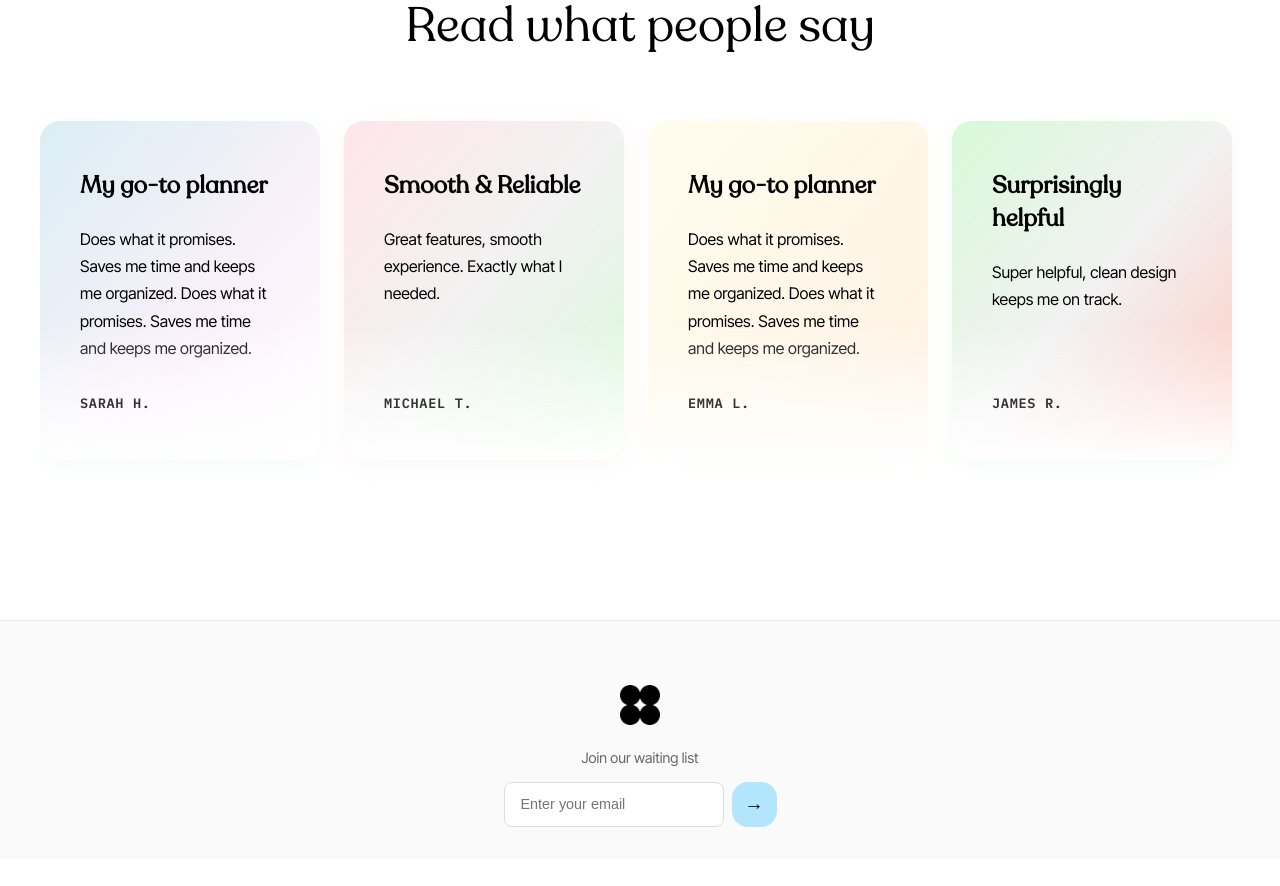
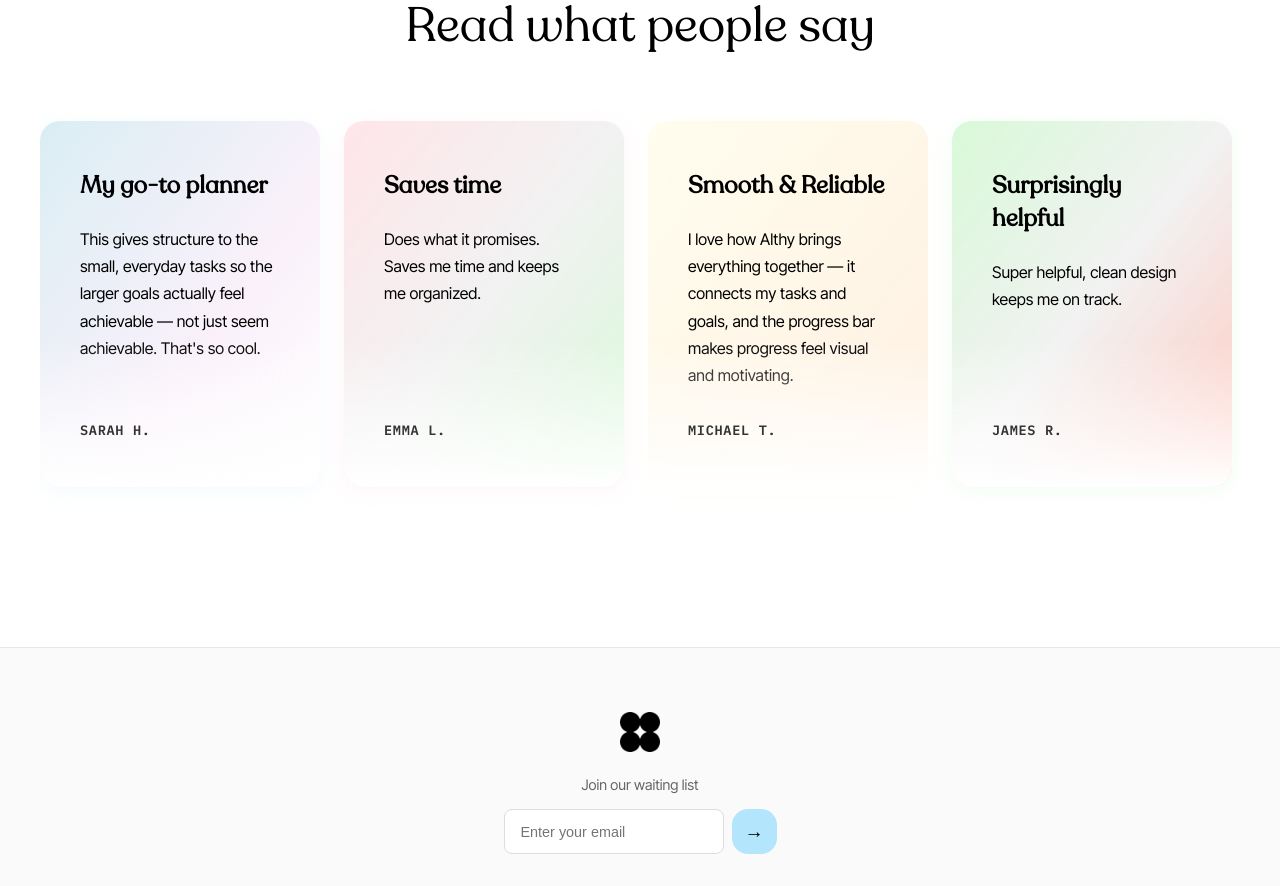
Before and after one commit to AlthyPlanner/app, a React (Create React App) app in the folder client/: page / in a window 1280 px wide. Shown: the part 1380-2266 px from the top of the page. Before the commit the page ends 2239 px from the top, so only its background shows below. Built offline with nearby package versions, Linux system fonts and the light colour scheme; no server answers; a web font is replaced by a local one.

Commit message:
updated testimonial content

```diff
--- a/client/src/components/pages/LandingPage.js
+++ b/client/src/components/pages/LandingPage.js
@@ -79,18 +79,18 @@ const LandingPage = () => {
   const testimonials = [
     {
       title: "My go-to planner",
-      text: "Does what it promises. Saves me time and keeps me organized. Does what it promises. Saves me time and keeps me organized.",
+      text: "This gives structure to the small, everyday tasks so the larger goals actually feel achievable — not just seem achievable. That's so cool.",
       author: "SARAH H."
     },
     {
-      title: "Smooth & Reliable",
-      text: "Great features, smooth experience. Exactly what I needed.",
-      author: "MICHAEL T."
+      title: "Saves time",
+      text: "Does what it promises. Saves me time and keeps me organized.",
+      author: "EMMA L."
     },
     {
-      title: "My go-to planner",
-      text: "Does what it promises. Saves me time and keeps me organized. Does what it promises. Saves me time and keeps me organized.",
-      author: "EMMA L."
+      title: "Smooth & Reliable",
+      text: "I love how Althy brings everything together — it connects my tasks and goals, and the progress bar makes progress feel visual and motivating.",
+      author: "MICHAEL T."
     },
     {
       title: "Surprisingly helpful",
```
